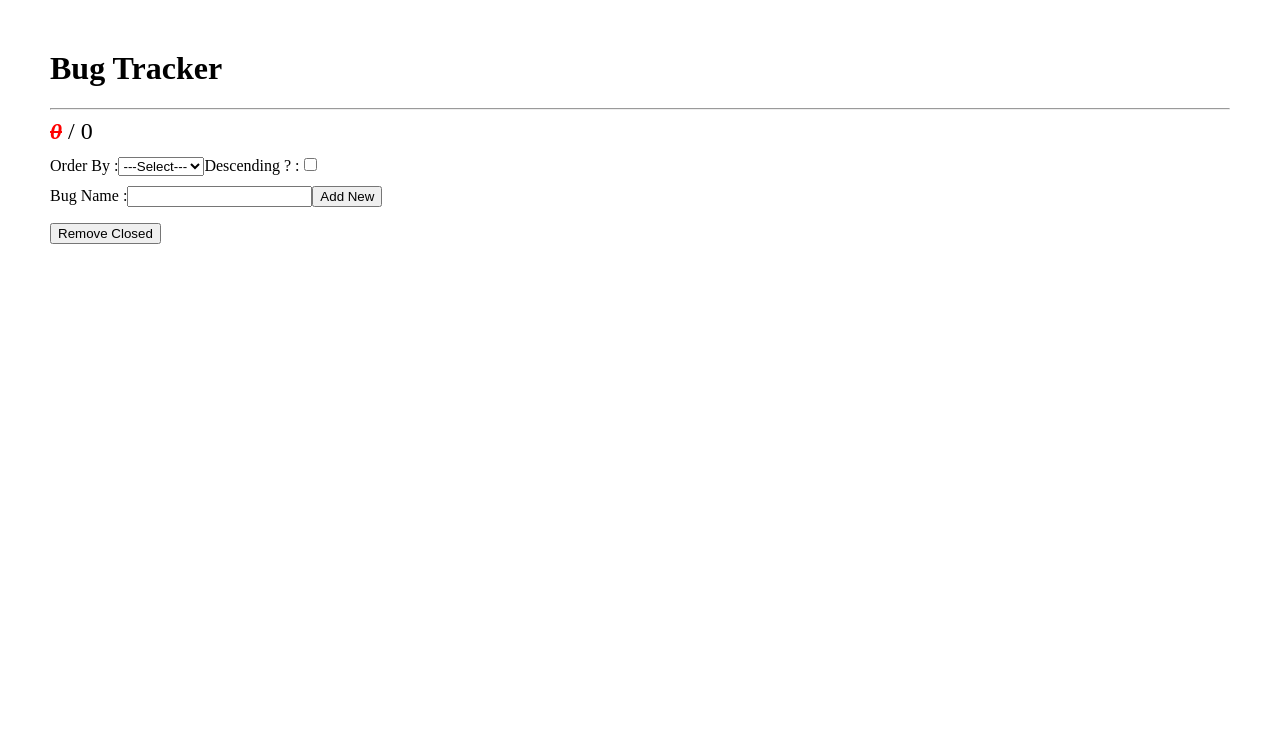
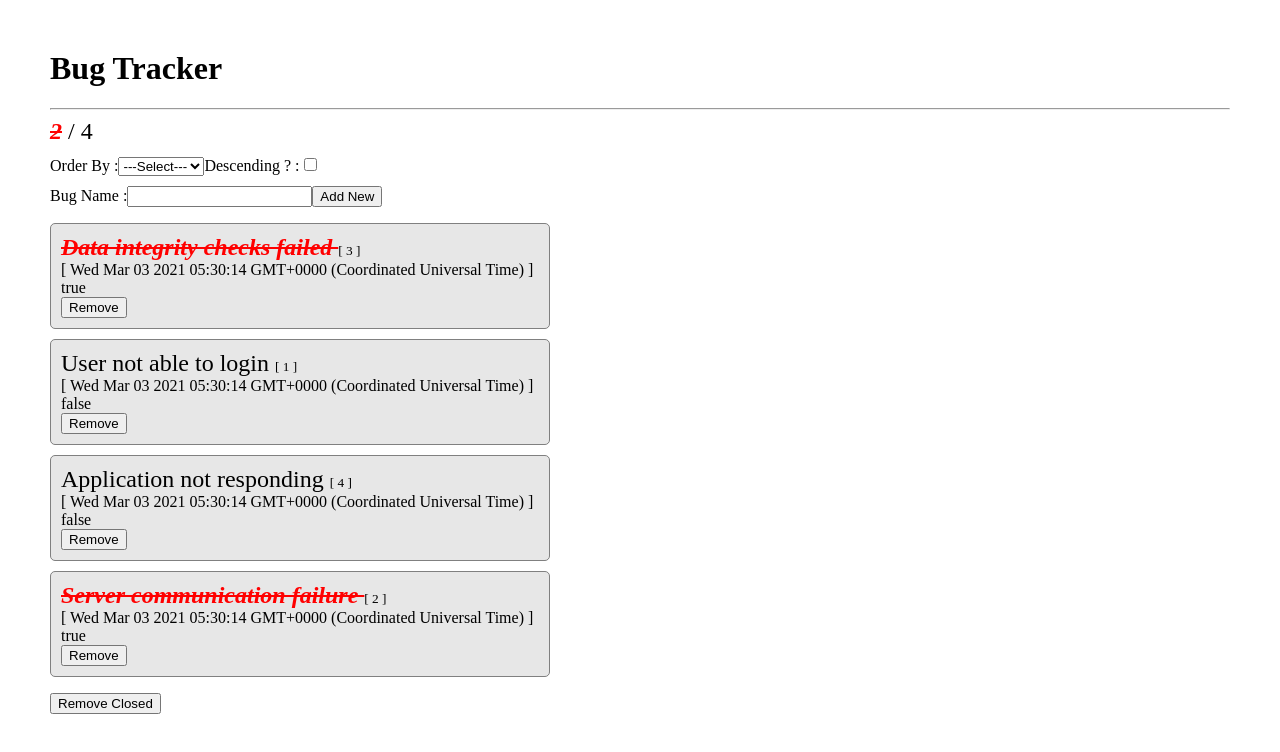
Before and after one commit to tkmagesh/IBM-Angular-Mar-2021, an Angular app in the folder bug-tracker-app/: page / in a window 1280 px wide. Shown: the top 752 px of the page. Built offline with nearby package versions, Linux system fonts and the light colour scheme.

Commit message:
(done) 8. Sort the bugs (implementation)

```diff
--- a/bug-tracker-app/src/app/app.module.ts
+++ b/bug-tracker-app/src/app/app.module.ts
@@ -3,6 +3,7 @@ import { BrowserModule } from '@angular/platform-browser';
 
 import { AppComponent } from './app.component';
 import { BugTrackerComponent } from './bug-tracker/bug-tracker.component';
+import { SortPipe } from './bug-tracker/pipes/sort.pipe';
 
 import { TrimTextPipe } from './bug-tracker/pipes/trimText.pipe';
 
@@ -10,7 +11,8 @@ import { TrimTextPipe } from './bug-tracker/pipes/trimText.pipe';
   declarations: [
     AppComponent,
     BugTrackerComponent,
-    TrimTextPipe
+    TrimTextPipe,
+    SortPipe
   ],
   imports: [
     BrowserModule
--- a/bug-tracker-app/src/app/bug-tracker/bug-tracker.component.html
+++ b/bug-tracker-app/src/app/bug-tracker/bug-tracker.component.html
@@ -5,7 +5,7 @@
 </section>
 <section class="sort">
     <label for="">Order By :</label>
-    <select name="" id="">
+    <select (change)="sortAttr = $any($event.target).value">
         <option value="">---Select---</option>
         <option value="id">Id</option>
         <option value="name">Name</option>
@@ -13,7 +13,7 @@
         <option value="createdAt">Created</option>
     </select>
     <label for="">Descending ? :</label>
-    <input type="checkbox" name="" id="">
+    <input type="checkbox" (change)="sortDesc = $any($event.target).checked">
 </section>
 <section class="edit">
     <label for="">Bug Name :</label>
@@ -22,7 +22,7 @@
 </section>
 <section class="list">
     <ol>
-        <li *ngFor="let bug of bugs">
+        <li *ngFor="let bug of ( bugs | sort:sortAttr:sortDesc )">
             <span
                 class="bugname"
                 (click)="onBugNameClick(bug)"
@@ -31,6 +31,7 @@
             >
                 {{bug.name | trimText}}
             </span>
+            <small> [ {{bug.id}} ] </small>
             <div class="datetime">[ {{bug.createdAt}} ]</div>
             <div>{{bug.isClosed}}</div>
             <input type="button" value="Remove" (click)="onRemoveClick(bug)">
--- a/bug-tracker-app/src/app/bug-tracker/bug-tracker.component.ts
+++ b/bug-tracker-app/src/app/bug-tracker/bug-tracker.component.ts
@@ -11,10 +11,16 @@ export class BugTrackerComponent implements OnInit {
 
   bugs : Bug[] = [];
   private currentBugId : number = 0;
+  public sortAttr : string = '';
+  public sortDesc : boolean = false;
 
   constructor() { }
 
   ngOnInit(): void {
+    this.bugs.push({ id : 3, name : 'Data integrity checks failed', isClosed : true, createdAt : new Date()});
+    this.bugs.push({ id : 1, name : 'User not able to login', isClosed : false, createdAt : new Date()});
+    this.bugs.push({ id : 4, name : 'Application not responding', isClosed : false, createdAt : new Date()});
+    this.bugs.push({ id : 2, name : 'Server communication failure', isClosed : true, createdAt : new Date()});
   }
 
   onAddNewClick(newBugName : string){
--- /dev/null
+++ b/bug-tracker-app/src/app/bug-tracker/pipes/sort.pipe.ts
@@ -0,0 +1,28 @@
+import { Pipe, PipeTransform } from "@angular/core";
+
+type Comparer = (item1: any, item2: any) => number;
+
+@Pipe({
+    name : 'sort'
+})
+export class SortPipe implements PipeTransform{
+    private getDescComparer(comparer : Comparer) : Comparer{
+        return function(item1: any, item2: any){
+            return comparer(item1, item2) * -1;
+        }
+    }
+    private getComparer(attrName : string, isDesc : boolean = false) : Comparer {
+        const comparer = function(item1 : any, item2 : any) : number {
+            if (item1[attrName] < item2[attrName]) return  -1;
+            if (item1[attrName] > item2[attrName]) return 1;
+            return 0;
+        };
+        if (isDesc) return this.getDescComparer(comparer);
+        return comparer;
+    }
+    transform(list: any[], attrName: string, isDesc : boolean = false) : any[] {
+        if (!list || !list.length || !attrName) return list;
+        return list.sort(this.getComparer(attrName, isDesc));
+    }
+
+}
```
Also changed, not shown: 1 other file (tests, documents, lock files or other folders).
